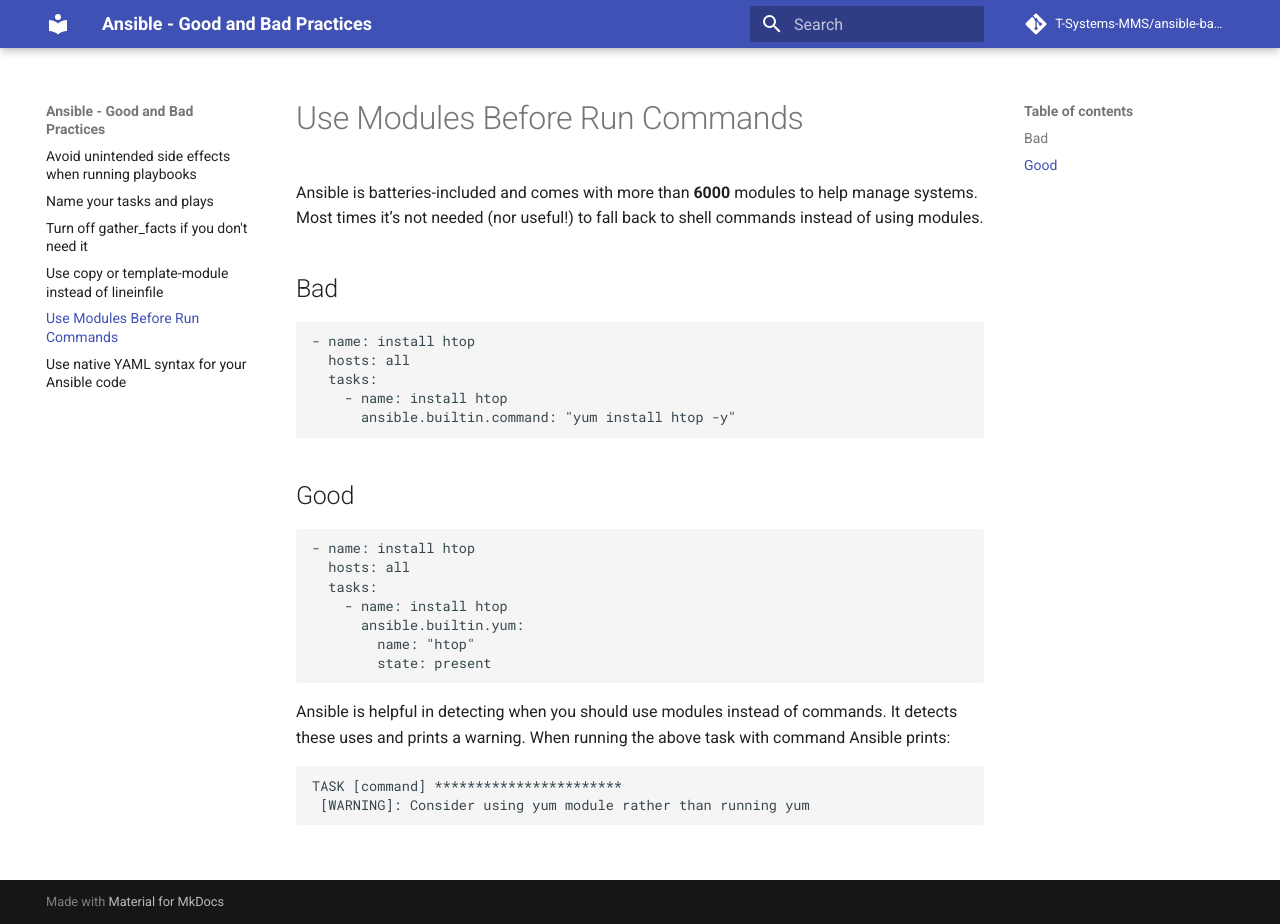
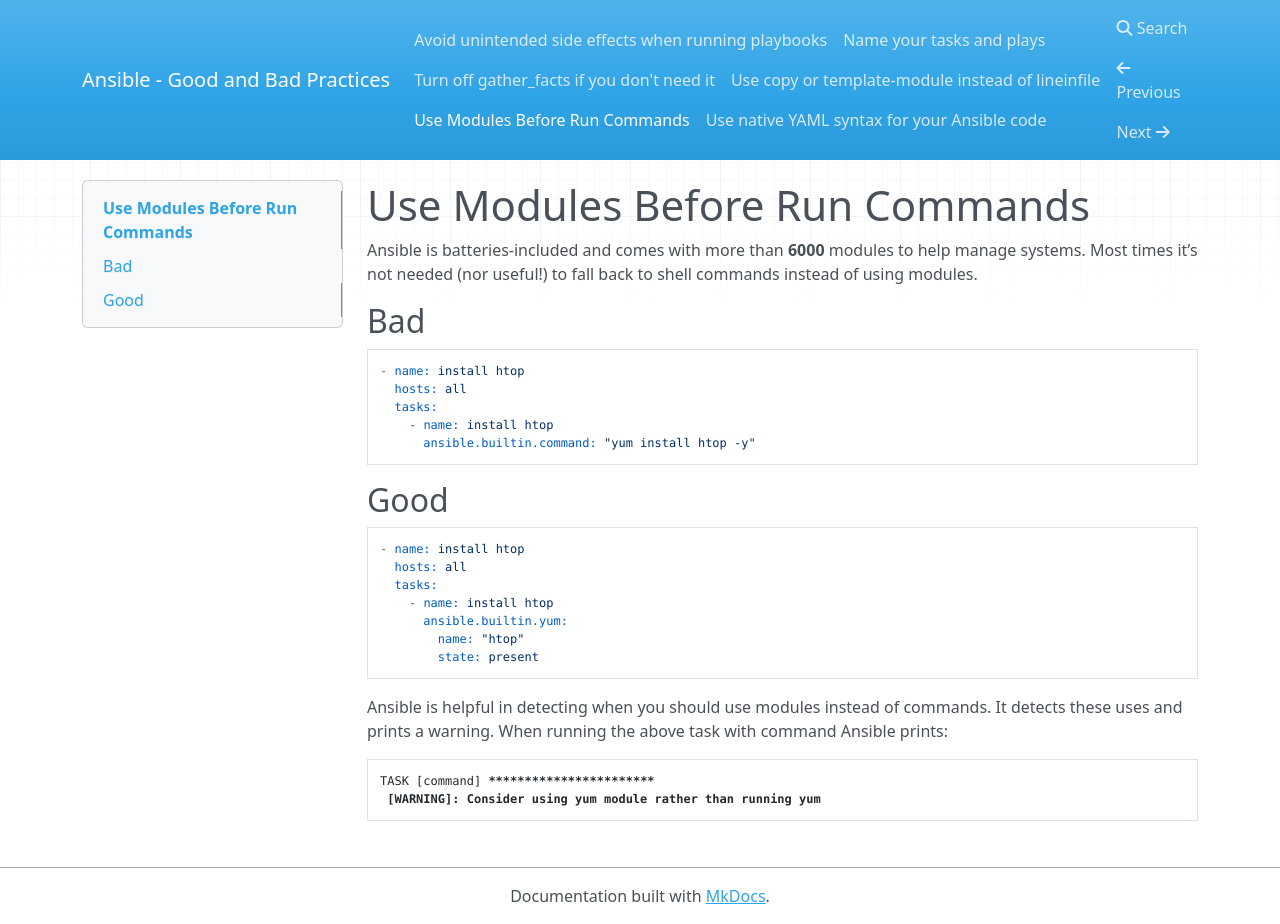
Before and after one commit to telekom-mms/ansible-bad-and-good-practices, an MkDocs documentation site: the page built from docs/use_modules_before_run_commands.md, in a window 1280 px wide and 924 px high. Built offline with MkDocs 1.6.1, drawn with Linux system fonts in a browser that asks for light colours; nearby versions of some CDN libraries; comment, search, counter and statistics services are not loaded.

Commit message:
revert changes to mkdocs.yml

```diff
--- a/mkdocs.yml
+++ b/mkdocs.yml
@@ -1,6 +1 @@
 site_name: Ansible - Good and Bad Practices
-docs_dir: docs/
-repo_name: 'T-Systems-MMS/ansible-bad-and-good-practices'
-repo_url: 'https://github.com/T-Systems-MMS/ansible-bad-and-good-practices'
-theme:
-  name: 'material'
```
